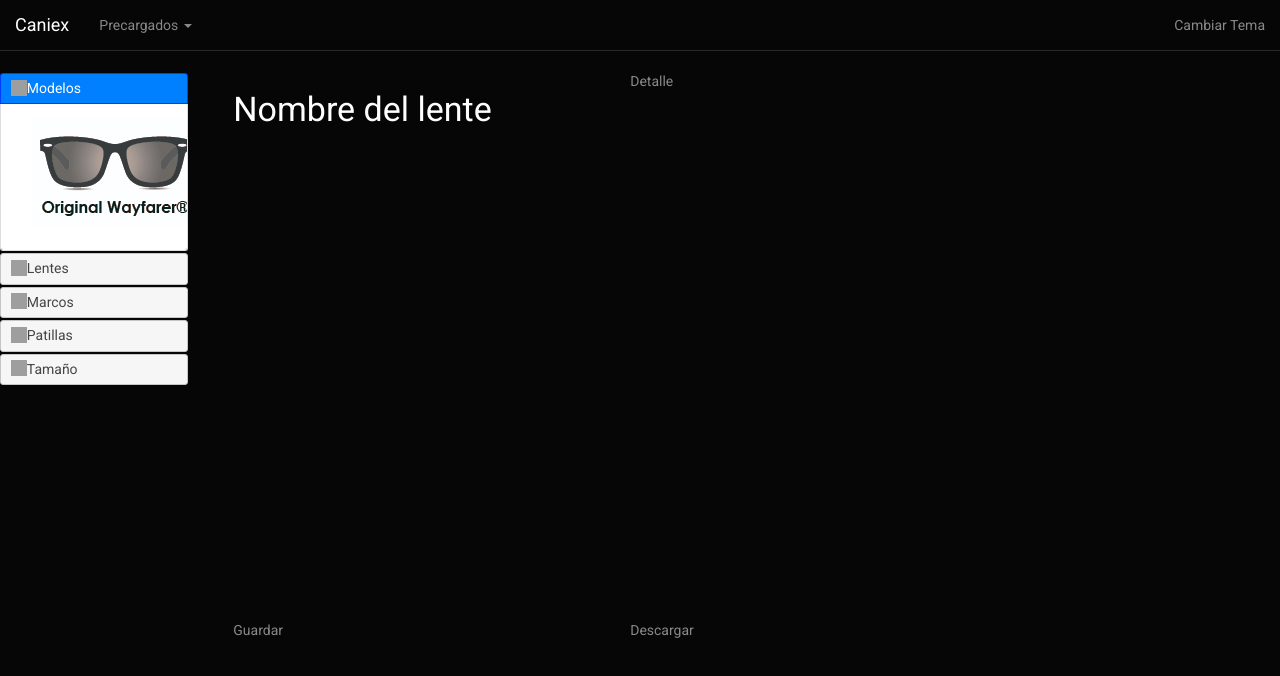
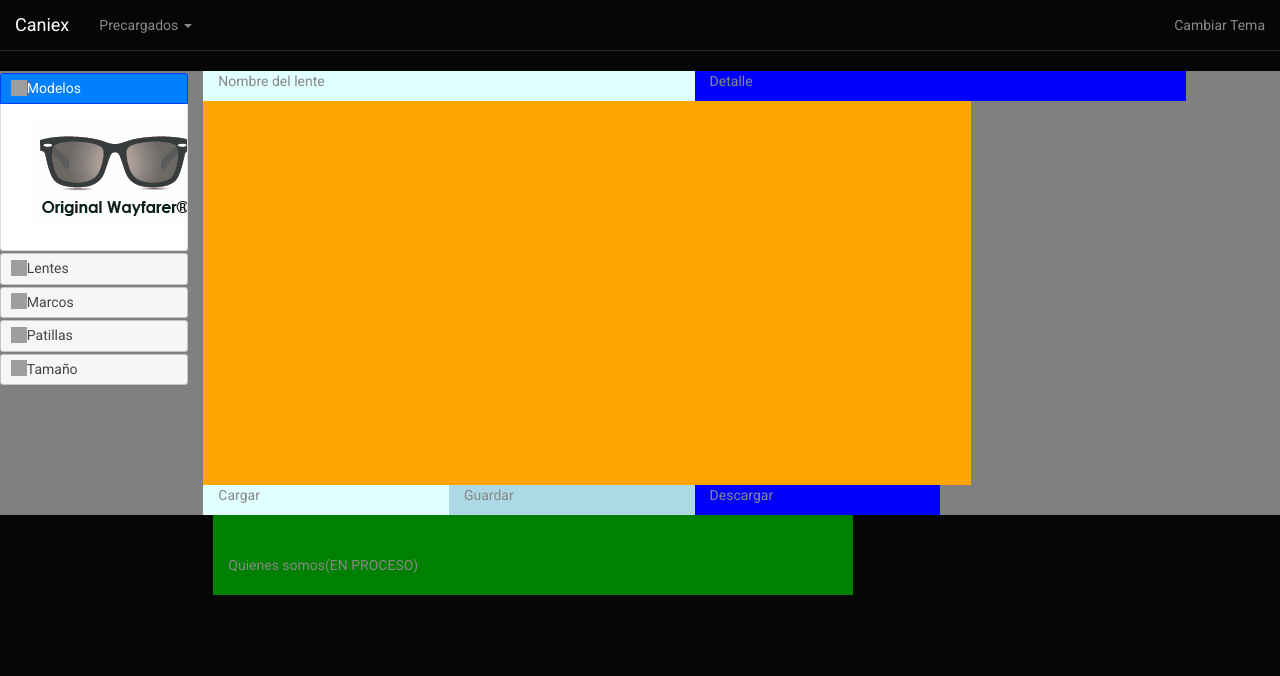
Before and after one commit to JuanCangelosi/ProyectoIAW, a plain HTML site: page ejemplo.html in a window 1280 px wide. Drawn offline with nearby package versions, Linux system fonts and the light colour scheme; grey boxes are pictures that could not be loaded.

Commit message:
Se le dio estructura(esqueleto a la pagina)

```diff
--- /dev/null
+++ b/csspropios/estilo.css
@@ -0,0 +1,13 @@
+
+
+#display_anteojos{
+	background:	orange;
+	width:	768px;
+    height: 384px;
+
+}
+
+#table_acc:{
+	padding:	1em;
+
+}
--- a/ejemplo.html
+++ b/ejemplo.html
@@ -15,6 +15,7 @@
 
 	<!-- Estilos Propios -->
 	<link id="cssPropio" href="csspropios/bootstrap1.css" rel="stylesheet">
+	<link id="cssPropio" href="csspropios/estilo.css" rel="stylesheet">
     <link id="cssPropio" href="csspropios/estilo1.css" rel="stylesheet">
 
 
@@ -61,13 +62,20 @@
     </div><!-- /.navbar-collapse -->
   </div><!-- /.container-fluid -->
 </nav>
-    <div class="row">
-		<div class="col-md-2">
+
+	<!--	Comienza fila de edicion, que contien en una columna la tabla de edicion, y en la segunda column la tabla
+		de muestreo-->
+	<div class="row" style="background-color:gray;">
+
+	<!--	Comienza fila de edicion, que contien en una columna la tabla de edicion	-->
+
+		<div class="col-md-2" id="table_acc">
 		<!--
 			<ul class="nav nav-stackable">
 				<li role="presentation" class="active"><a href="#">Modelos</a></li>
 				<li role="presentation">-->
-				<div ><div id="accordion">
+		<div><div id="accordion" >
+
 		  <h3>Modelos</h3>
 		  <div>
 			<p id="mostrarModelo">
@@ -108,28 +116,46 @@
 			-->
 		</div>
 
+		<!--	termina columna acordeon	-->
+		<!--	comienza columna de muestreo	-->
 
-
-		<div class="col-md-9">
-            <div class="col-md-5">
-                <h3 id="display_nombre">Nombre del lente</h3>
+		<div class="col-md-9" id="columna2">
+			<div class="row">
+				<div class="col-md-6" style="background-color:lightcyan;">
+					<p id="display_nombre">Nombre del lente</p>
 				</div>
-            <div class="col-md-4">
-                <p id="detalle">Detalle</p>
+				<div class="col-md-6" style="background-color:blue;">
+					<p id="display_detalle">Detalle</p>
+				</div>
 			</div>
 
+			<div class="row" id="display_anteojos">
 				<svg version="1.1" id="GlassesSVG" xmlns="http://www.w3.org/2000/svg" xmlns:xlink="http://www.w3.org/1999/xlink" x="0px" y="0px"
 					viewBox="0 0 768 384" style="enable-background:new 0 0 768 384;" xml:space="preserve">
 				</svg>
+			</div>
 
-            <div class="col-md-5">
-                <p id="display_nombre">Guardar</p>
+			<div class="row">
+				<div class="col-md-3" style="background-color:lightcyan;">
+					<p id="display_load">Cargar</p>
 				</div>
-            <div class="col-md-4">
-                <p id="detalle">Descargar</p>
+				<div class="col-md-3" style="background-color:lightblue;">
+					<p id="display_save">Guardar</p>
+				</div>
+				<div class="col-md-3" style="background-color:blue;">
+					<p id="display_download">Descargar</p>
+				</div>
 			</div>
 		</div>
 
+		<!--	termina columna de muestreo	-->
+  </div>
+
+	<!--	termina Fila de edicion	-->
+
+	<div class="col-md-6 col-md-offset-2" style="background-color:green;">
+	<br><br>Quienes somos(EN PROCESO)<br><br>
+	</div>
 
 
     <!-- jQuery (necessary for Bootstrap's JavaScript plugins) -->
```
Lines whose indentation alone changed are shown as unchanged.
